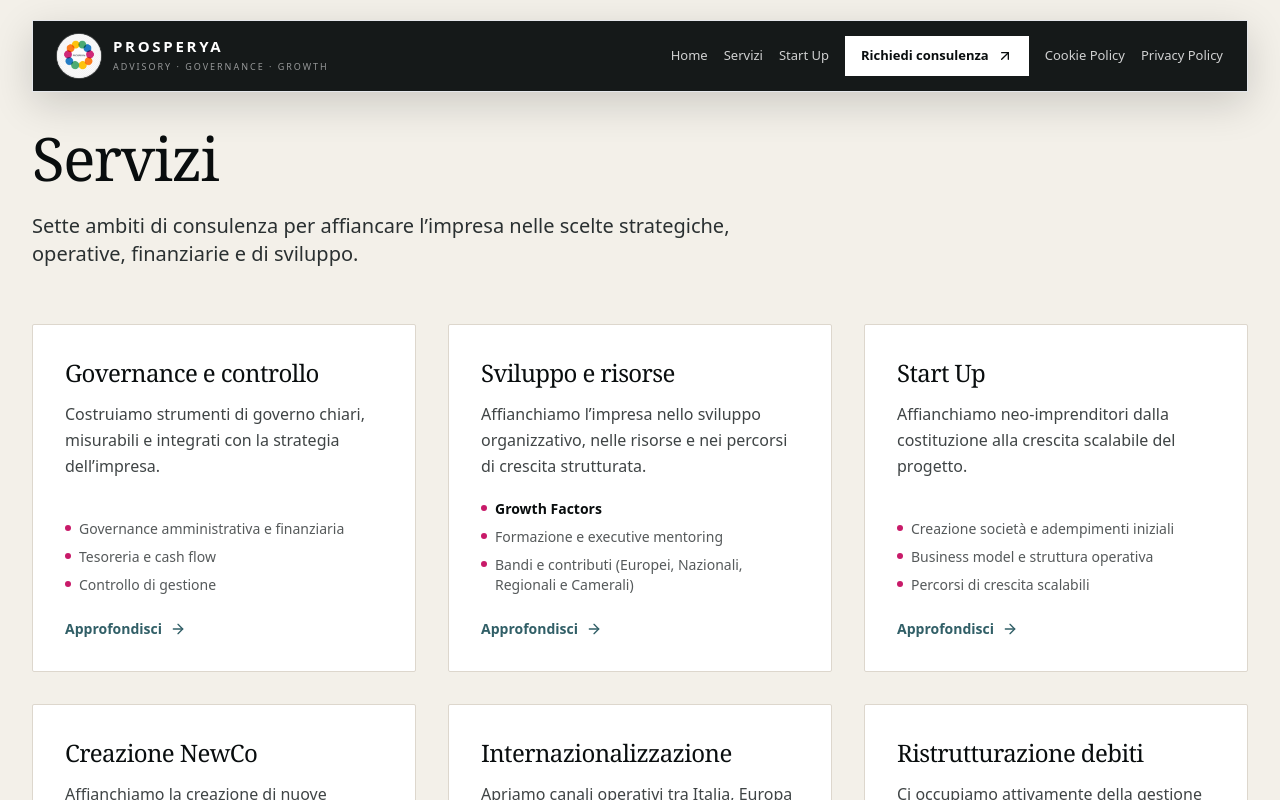
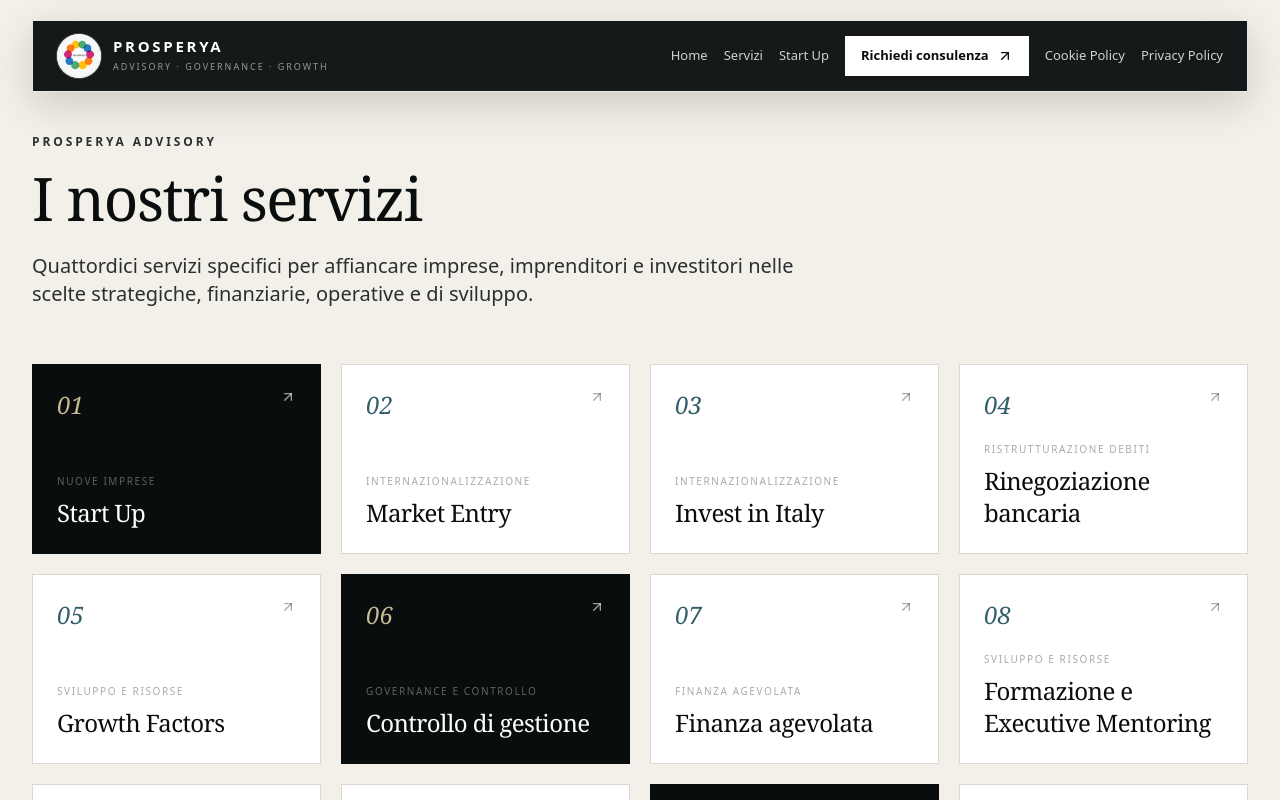
Before and after one commit to gaetanomeli95-lab/Prosperya-site, a Next.js app: page /servizi in a window 1280 px wide. Shown: the top 800 px of the page. Built offline with nearby package versions, Linux system fonts and the light colour scheme.

Commit message:
ux: show the 14 official services as clickable cards

```diff
--- a/src/app/servizi/page.tsx
+++ b/src/app/servizi/page.tsx
@@ -1,12 +1,12 @@
 import type { Metadata } from 'next';
 import Link from 'next/link';
-import { services } from '@/data/services';
+import { serviceCatalog } from '@/data/services';
 import { FadeIn } from '@/components/MotionWrapper';
-import { ArrowRight } from 'lucide-react';
+import { ArrowUpRight } from 'lucide-react';
 
 export const metadata: Metadata = {
   title: 'Servizi',
-  description: 'Le aree di intervento di Prosperya: governance e controllo, sviluppo e risorse, Start Up, creazione NewCo, internazionalizzazione, ristrutturazione debiti e finanza agevolata.',
+  description: 'I quattordici servizi di Prosperya: Start Up, Market Entry, Invest in Italy, rinegoziazione bancaria, Growth Factors, controllo di gestione, finanza agevolata e altri servizi specialistici.',
   alternates: { canonical: '/servizi/' },
 };
 
@@ -15,35 +15,34 @@ export default function Servizi() {
     <div className="pt-24 lg:pt-32 pb-20 lg:pb-28 bg-warm-ivory">
       <div className="max-w-7xl mx-auto px-5 sm:px-6 lg:px-8">
         <FadeIn>
-          <h1 className="text-4xl sm:text-5xl lg:text-6xl font-heading text-night mb-6">Servizi</h1>
+          <span className="eyebrow text-night/42">Prosperya advisory</span>
+          <h1 className="mt-4 text-4xl sm:text-5xl lg:text-6xl font-heading text-night mb-6">I nostri servizi</h1>
           <p className="text-lg lg:text-xl text-anthracite leading-relaxed max-w-3xl mb-14">
-            Sette ambiti di consulenza per affiancare l’impresa nelle scelte strategiche, operative, finanziarie e di sviluppo.
+            Quattordici servizi specifici per affiancare imprese, imprenditori e investitori nelle scelte strategiche, finanziarie, operative e di sviluppo.
           </p>
         </FadeIn>
 
-        <div className="grid grid-cols-1 md:grid-cols-2 xl:grid-cols-3 gap-6 lg:gap-8">
-          {services.map((service, i) => (
-            <FadeIn key={service.slug} delay={i * 0.06}>
-              <div className="group p-6 lg:p-8 bg-white border border-stone-warm rounded-sm h-full flex flex-col">
-                <h2 className="text-2xl font-heading text-night mb-3">{service.title}</h2>
-                <p className="text-base text-anthracite/90 leading-relaxed mb-5 flex-grow">{service.promise}</p>
-                <ul className="mb-6 space-y-2">
-                  {service.bullets.map((b, idx) => (
-                    <li key={idx} className="flex items-start gap-2 text-sm text-anthracite/80">
-                      <span className="mt-1.5 w-1.5 h-1.5 rounded-full bg-logo-magenta flex-shrink-0" />
-                      <span className={b === 'Growth Factors' ? 'font-bold text-night' : ''}>{b}</span>
-                    </li>
-                  ))}
-                </ul>
+        <div className="grid grid-cols-1 sm:grid-cols-2 lg:grid-cols-3 xl:grid-cols-4 gap-4 lg:gap-5">
+          {serviceCatalog.map((service, i) => {
+            const featured = i % 5 === 0;
+            return (
+              <FadeIn key={service.title} delay={i * 0.025}>
                 <Link
-                  href={`/servizi/${service.slug}/`}
-                  className="inline-flex items-center gap-2 text-sm font-semibold text-mediterranean group-hover:text-mediterranean-light transition-colors"
+                  href={service.href}
+                  className={`group min-h-[190px] border p-5 lg:p-6 flex flex-col justify-between transition-all duration-300 hover:-translate-y-1 hover:shadow-soft ${featured ? 'bg-night border-night' : 'bg-white border-stone-warm hover:border-night/20'}`}
                 >
-                  Approfondisci <ArrowRight className="w-4 h-4 transition-transform group-hover:translate-x-1" />
+                  <div className="flex items-start justify-between gap-4">
+                    <span className={`font-heading italic text-2xl ${featured ? 'text-sand' : 'text-mediterranean'}`}>{String(i + 1).padStart(2, '0')}</span>
+                    <ArrowUpRight className={`h-4 w-4 shrink-0 transition-transform group-hover:translate-x-0.5 group-hover:-translate-y-0.5 ${featured ? 'text-white/60' : 'text-night/35'}`} />
+                  </div>
+                  <div>
+                    <p className={`mb-2 text-[10px] uppercase tracking-[0.16em] ${featured ? '!text-white/35' : 'text-night/35'}`}>{service.area}</p>
+                    <h2 className={`text-xl lg:text-2xl font-heading leading-tight ${featured ? '!text-white' : 'text-night'}`}>{service.title}</h2>
+                  </div>
                 </Link>
-              </div>
-            </FadeIn>
-          ))}
+              </FadeIn>
+            );
+          })}
         </div>
       </div>
     </div>
```
